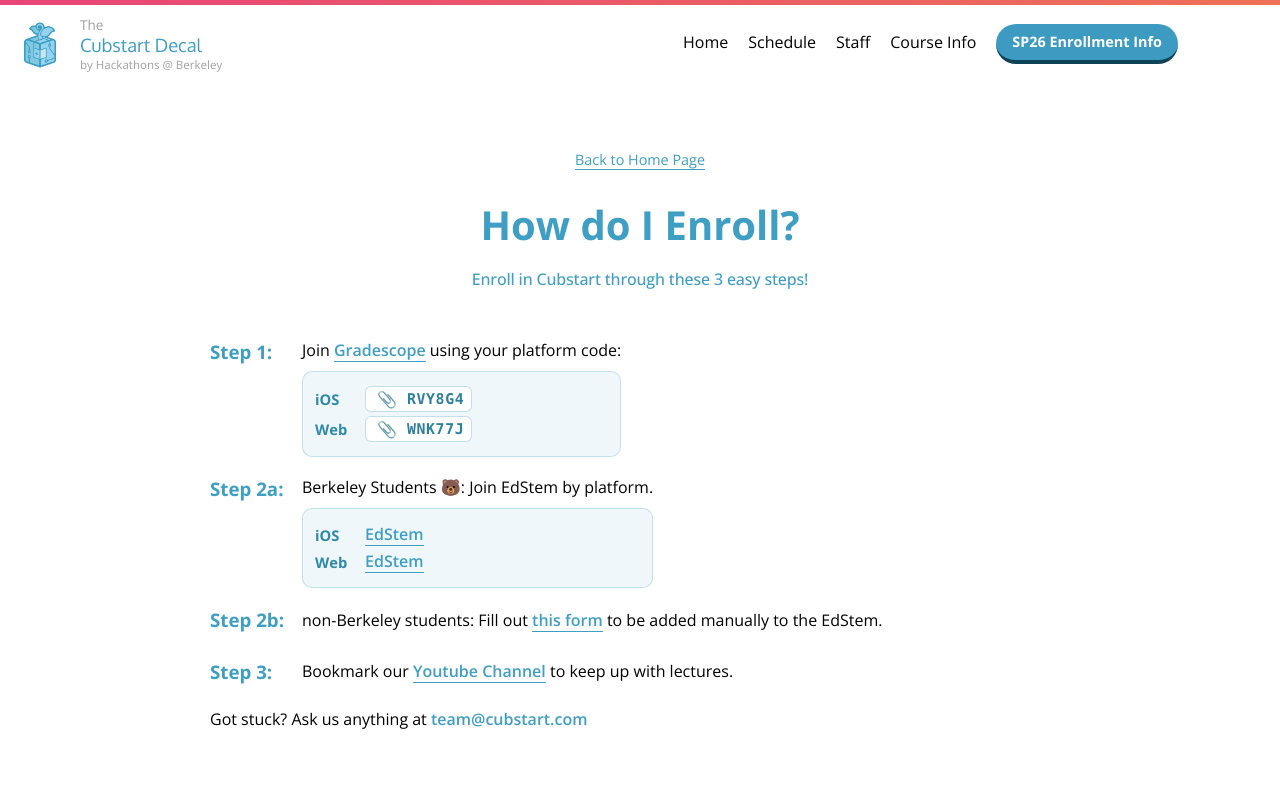
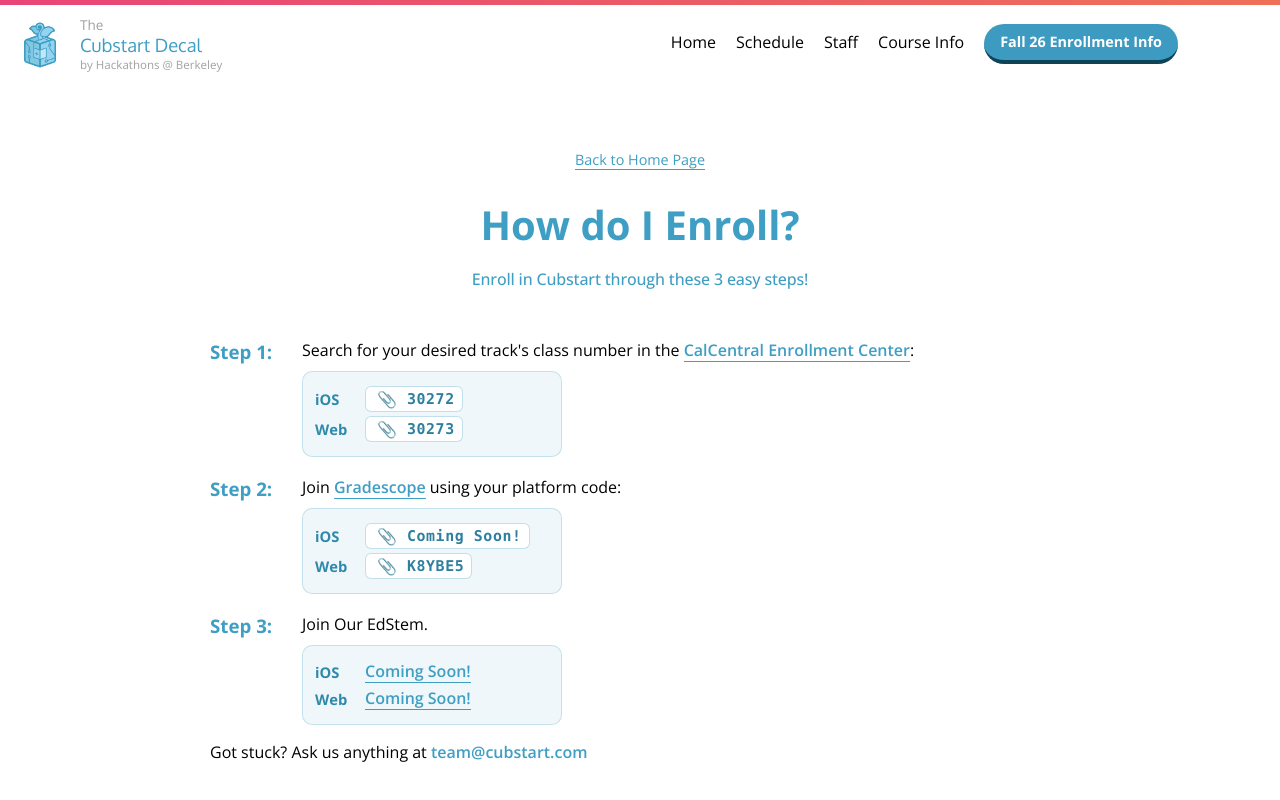
Before and after one commit to cubstart/website, a React (Create React App) app: page /#/enrollment-info in a window 1280 px wide. Built offline with nearby package versions, Linux system fonts and the light colour scheme; the HTML template or start-up script is replaced by a standard one.

Commit message:
updated enrollment info for F26

```diff
--- a/src/components/EnrollmentInfoPage/EnrollmentInfo.js
+++ b/src/components/EnrollmentInfoPage/EnrollmentInfo.js
@@ -49,13 +49,19 @@ const styles = {
     background: 'rgba(62, 158, 195, 0.08)',
     border: '1px solid rgba(62, 158, 195, 0.25)',
     borderRadius: '10px',
+    boxSizing: 'border-box',
+    maxWidth: '100%',
     padding: '10px 12px',
+    width: '260px',
   },
   stepCard: {
     background: 'rgba(62, 158, 195, 0.08)',
     border: '1px solid rgba(62, 158, 195, 0.25)',
     borderRadius: '10px',
+    boxSizing: 'border-box',
+    maxWidth: '100%',
     padding: '10px 12px',
+    width: '260px',
   },
   codeLine: {
     alignItems: 'center',
@@ -171,6 +177,50 @@ function EnrollmentInfoPage() {
           </h3>
           <div style={styles.stepTextBlock}>
             <p style={styles.stepLead}>
+              Search for your desired track's class number in the{' '}
+              <ExternalLink href="https://calcentral.berkeley.edu">CalCentral Enrollment Center</ExternalLink>:
+            </p>
+            <div style={styles.codeList}>
+              <p style={styles.codeLine}>
+                <span style={styles.codeLabel}>iOS</span>
+                <span style={styles.codeChip}>
+                  <button
+                    type="button"
+                    aria-label="Copy iOS class number"
+                    style={styles.copyButton}
+                    onClick={() => copyCode('30272')}
+                  >
+                    📎
+                  </button>
+                  <code style={styles.codeValue}>30272</code>
+                </span>
+                {copiedCode === '30272' && <span style={styles.copiedText}>Copied</span>}
+              </p>
+              <p style={styles.codeLine}>
+                <span style={styles.codeLabel}>Web</span>
+                <span style={styles.codeChip}>
+                  <button
+                    type="button"
+                    aria-label="Copy Web class number"
+                    style={styles.copyButton}
+                    onClick={() => copyCode('30273')}
+                  >
+                    📎
+                  </button>
+                  <code style={styles.codeValue}>30273</code>
+                </span>
+                {copiedCode === '30273' && <span style={styles.copiedText}>Copied</span>}
+              </p>
+            </div>
+          </div>
+        </div>
+
+        <div style={styles.stepRowTop}>
+          <h3 className="enrollment_header" style={styles.stepTitle}>
+            Step 2:
+          </h3>
+          <div style={styles.stepTextBlock}>
+            <p style={styles.stepLead}>
               Join <ExternalLink href="https://www.gradescope.com">Gradescope</ExternalLink>{' '}
               using your platform code:
             </p>
@@ -182,13 +232,13 @@ function EnrollmentInfoPage() {
                     type="button"
                     aria-label="Copy iOS code"
                     style={styles.copyButton}
-                    onClick={() => copyCode('RVY8G4')}
+                    onClick={() => copyCode('Coming Soon!')}
                   >
                     📎
                   </button>
-                  <code style={styles.codeValue}>RVY8G4</code>
+                  <code style={styles.codeValue}>Coming Soon!</code>
                 </span>
-                {copiedCode === 'RVY8G4' && <span style={styles.copiedText}>Copied</span>}
+                {copiedCode === 'Coming Soon!' && <span style={styles.copiedText}>Copied</span>}
               </p>
               <p style={styles.codeLine}>
                 <span style={styles.codeLabel}>Web</span>
@@ -197,13 +247,13 @@ function EnrollmentInfoPage() {
                     type="button"
                     aria-label="Copy Web code"
                     style={styles.copyButton}
-                    onClick={() => copyCode('WNK77J')}
+                    onClick={() => copyCode('K8YBE5')}
                   >
                     📎
                   </button>
-                  <code style={styles.codeValue}>WNK77J</code>
+                  <code style={styles.codeValue}>K8YBE5</code>
                 </span>
-                {copiedCode === 'WNK77J' && <span style={styles.copiedText}>Copied</span>}
+                {copiedCode === 'K8YBE5' && <span style={styles.copiedText}>Copied</span>}
               </p>
             </div>
           </div>
@@ -211,45 +261,21 @@ function EnrollmentInfoPage() {
 
         <div style={styles.stepRowTop}>
           <h3 className="enrollment_header" style={styles.stepTitle}>
-            Step 2a:
+            Step 3:
           </h3>
           <div style={styles.stepTextBlock}>
-            <p style={styles.stepLead}>Berkeley Students 🐻: Join EdStem by platform.</p>
+            <p style={styles.stepLead}>Join Our EdStem.</p>
             <div style={styles.stepCard}>
               <p style={styles.codeLine}>
                 <span style={styles.stepRowLabel}>iOS</span>
-                <ExternalLink href="https://edstem.org/us/join/frtQZn">EdStem</ExternalLink>
+                <ExternalLink href="https://edstem.org/">Coming Soon!</ExternalLink>
               </p>
               <p style={styles.codeLine}>
                 <span style={styles.stepRowLabel}>Web</span>
-                <ExternalLink href="https://edstem.org/us/join/sSTJwY">EdStem</ExternalLink>
+                <ExternalLink href="https://edstem.org/">Coming Soon!</ExternalLink>
               </p>
             </div>
           </div>
-        </div>
-
-        <div style={styles.stepRow}>
-          <h3 className="enrollment_header" style={styles.stepTitle}>
-            Step 2b:
-          </h3>
-          <p style={styles.stepText}>
-            non-Berkeley students: Fill out{' '}
-            <ExternalLink href="https://forms.gle/fQV6pXzRH3Kkkxsm9">this form</ExternalLink>{' '}
-            to be added manually to the EdStem.
-          </p>
-        </div>
-
-        <div style={styles.stepRow}>
-          <h3 className="enrollment_header" style={styles.stepTitle}>
-            Step 3:
-          </h3>
-          <p style={styles.stepText}>
-            Bookmark our{' '}
-            <ExternalLink href="https://www.youtube.com/@cubstartbyhackathonsatberkeley">
-              Youtube Channel
-            </ExternalLink>{' '}
-            to keep up with lectures.
-          </p>
         </div>
 
         <p>
--- a/src/components/HomePage/FAQ/FAQ.js
+++ b/src/components/HomePage/FAQ/FAQ.js
@@ -32,7 +32,7 @@ function FAQPage(props) {
     <label className="accordion__item">
       <input type="checkbox" name="accordion"/>
       <div className="accordion__title">How do I apply?</div>
-      <div className="accordion__content">Go to your CalCentral Enrollment Center and search <strong>30193</strong> for the Web Track (COMPSCI 198-750) OR <strong>30192</strong> for the iOS Track (COMPSCI 198-075).</div>
+      <div className="accordion__content">Go to your CalCentral Enrollment Center and search <strong>30273</strong> for the Web Track (COMPSCI 198-750) OR <strong>30272</strong> for the iOS Track (COMPSCI 198-075).</div>
     </label>
     <label className="accordion__item">
       <input type="checkbox" name="accordion"/>
--- a/src/components/HomePage/HomePage.js
+++ b/src/components/HomePage/HomePage.js
@@ -12,7 +12,7 @@ function HomePage(props) {
     return (
     <div>
         <div className="banner" style={{"paddingTop":"0px"}}>
-            <p style={{}}>Enroll in Cubstart SP26 NOW!&nbsp;<a href="/#/enrollment-info" style={{"color":"#fff", "fontWeight":"900", "borderBottom":"1px solid #fff"}}>How do I Enroll?</a></p>
+            <p style={{}}>Enroll in Cubstart Fall 26 NOW!&nbsp;<a href="/#/enrollment-info" style={{"color":"#fff", "fontWeight":"900", "borderBottom":"1px solid #fff"}}>How do I Enroll?</a></p>
         </div>
     <div className="hero-wrapper">
         <div className="header">
--- a/src/components/Navbar/Navbar.js
+++ b/src/components/Navbar/Navbar.js
@@ -67,7 +67,7 @@ function Navbar() {
               </li>
              <li className="nav-item" style={{"marginTop":"-1px"}}>
               <a href="/#/enrollment-info"><button style={{"marginTop":"-20px", "borderRadius":"30px", "opacity":"1"}} className="nav-join-team-bttn">
-                  SP26 Enrollment Info
+                  Fall 26 Enrollment Info
             </button></a>
               </li>
               {/* <li className="nav-item">
--- a/src/components/SchedulePage/SchedulePage.js
+++ b/src/components/SchedulePage/SchedulePage.js
@@ -23,7 +23,7 @@ function SchedulePage(props) {
     <div className="text-wrapper">
         <div className="header">
             <h1>CS 198-075/750: Introduction to Building Apps</h1>
-            <h2>UC Berkeley | Spring 2026</h2>
+            <h2>UC Berkeley | Fall 2026</h2>
         </div>
         <div class="wrapper">
         <div class="tabs">
```
Also changed, not shown: public/content/course-info.md (+3 -3 lines), public/content/ios/schedule-page.md (+4 -0 lines), public/content/staff.json (+14 -23 lines), public/content/web/sp26-schedule-page.md (+2 -0 lines), 1 other file (tests, documents, lock files or other folders).
